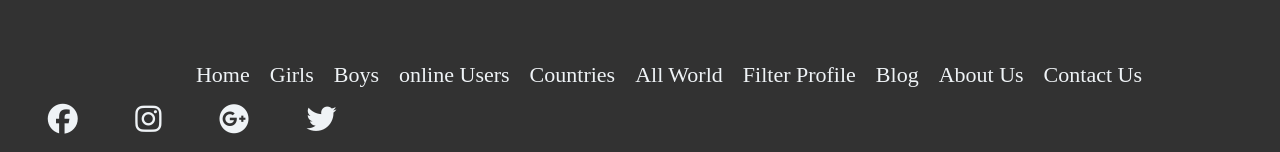
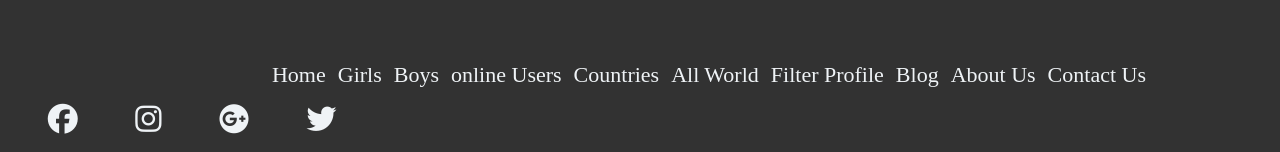
Before and after one commit to 12shivam219/Love-Finder, a plain HTML site: page index.html in a window 1280 px wide. Shown: the part 5491-5643 px from the top of the page. Drawn offline with Linux system fonts and the light colour scheme.

Commit message:
Update style.css

```diff
--- a/style.css
+++ b/style.css
@@ -534,7 +534,7 @@ body {
 
 .lstnav .l {
     float: right;
-    margin: auto 10px;
+    margin: auto 6px;
 }
 
 .iconsite {
```
